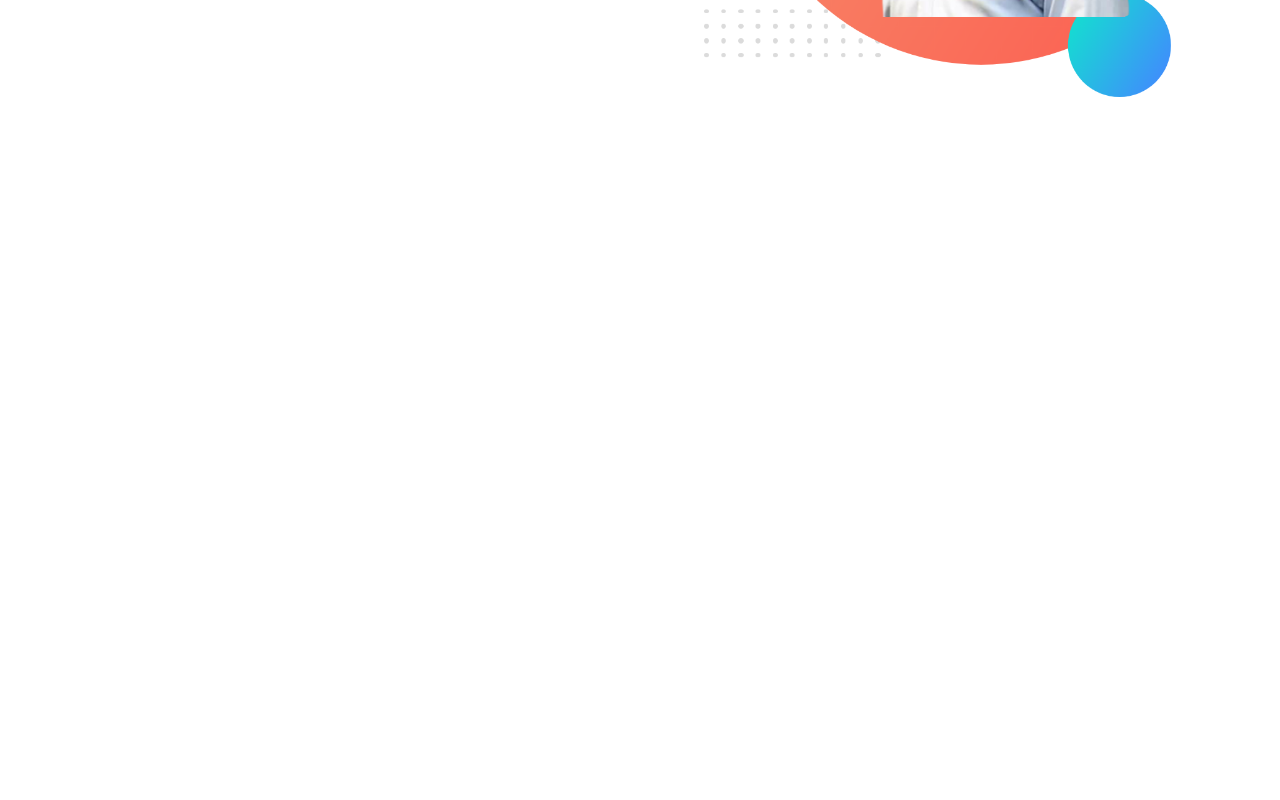
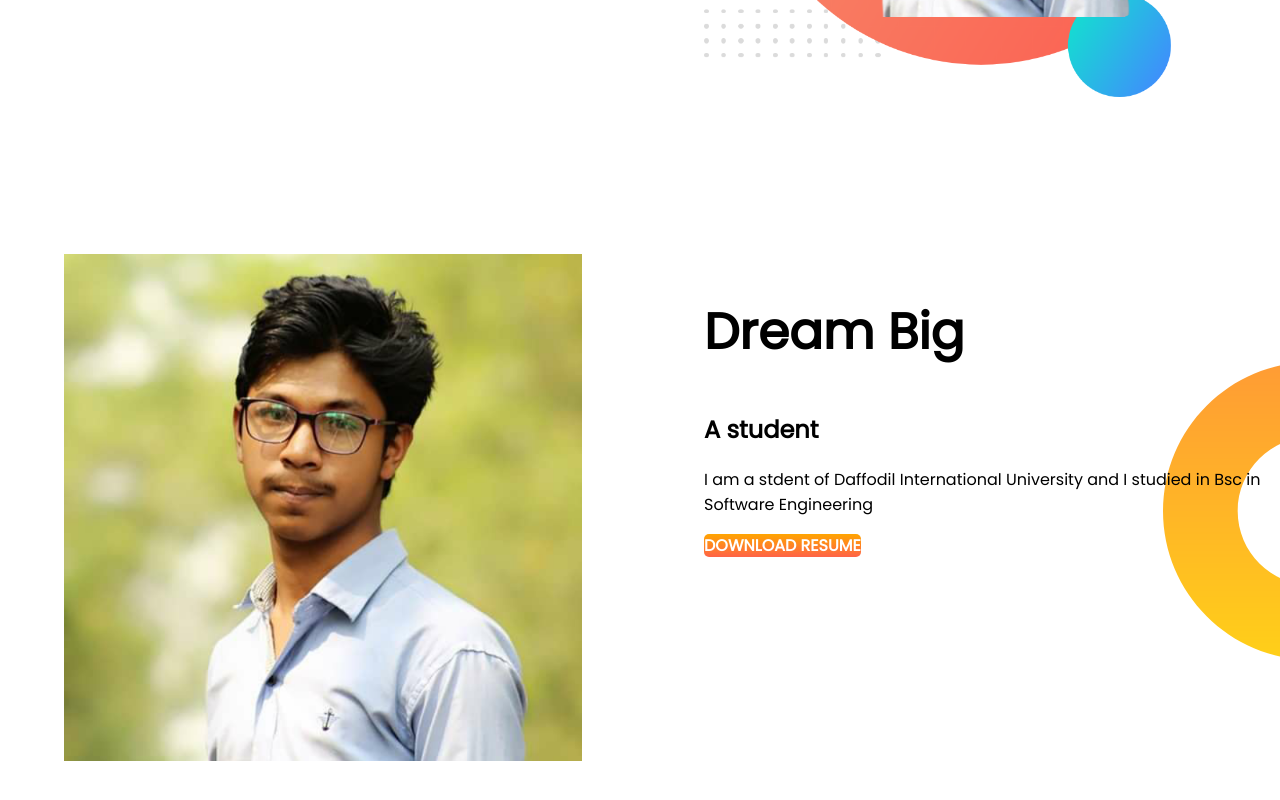
Before and after one commit to MdAbdullahAlAfridi/developer-portfolio, a plain HTML site: page index.html in a window 1280 px wide. Shown: the part 418-1218 px from the top of the page. Before the commit the page ends 800 px from the top, so only its background shows below. Drawn offline with Linux system fonts and the light colour scheme.

Commit message:
dream added

```diff
--- a/index.html
+++ b/index.html
@@ -28,8 +28,20 @@
             <img src="images/my-bg edit.png" alt="">
         </div>
     </section>
+    <!-- 1st page COMPLETE -->
 
-
+    <section class="dream-big">
+        <div class="half-width">
+            <img src="images/pfile.png" alt="">
+        </div>
+        <div class="half-width">
+            <h1>Dream Big</h1>
+            <h2>A student</h2>
+            <p>I am a stdent of Daffodil International University and I studied in Bsc in Software Engineering</p>
+            <a class="link-button" target="_blank" href="https://www.w3schools.com/tags/att_a_target.asp/">DOWNLOAD
+                RESUME</a>
+        </div>
+    </section>
 </body>
 
 </html>
--- a/style.css
+++ b/style.css
@@ -13,6 +13,7 @@ h1 {
 
 section {
     display: flex;
+    margin-bottom: 150px;
 }
 
 .half-width {
@@ -37,3 +38,9 @@ section {
     background-image: url(images/top-banner.png);
     background-repeat: no-repeat;
 }
+
+.dream-big {
+    background-image: url(images/dream-bg.png);
+    background-repeat: no-repeat;
+    background-position: right;
+}
```
Also changed, not shown: images/pfile.png (added).
